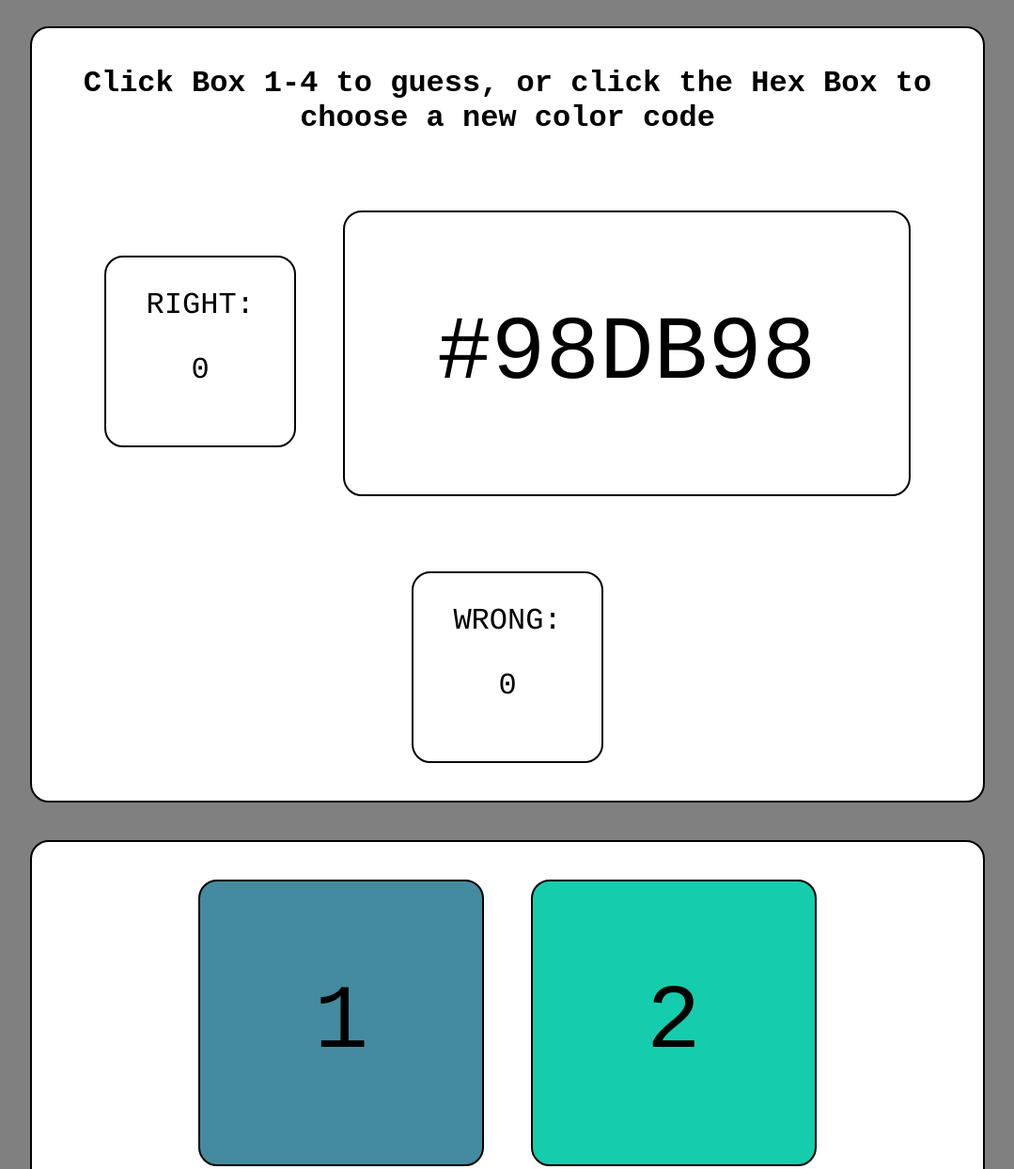
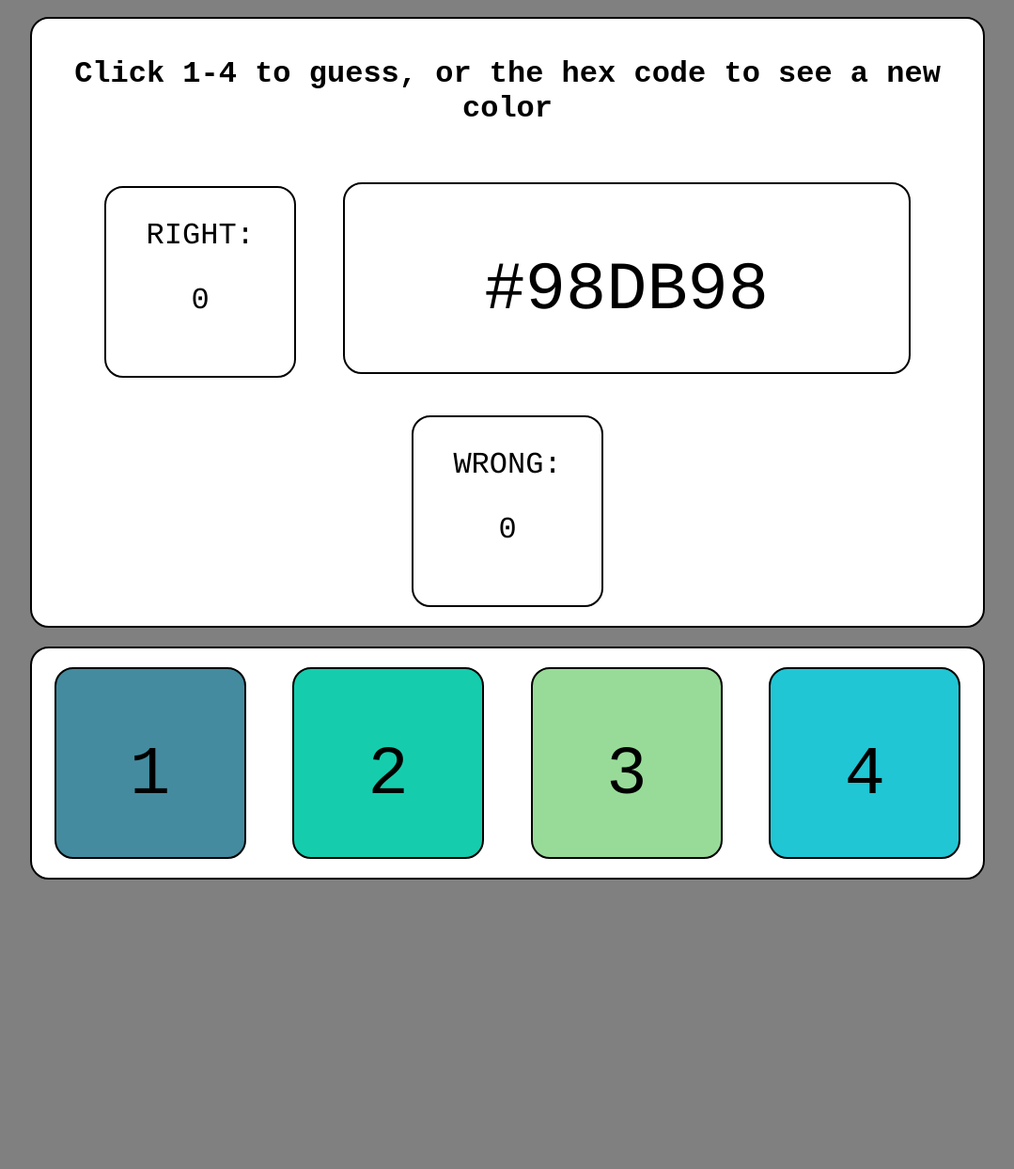
Before and after one commit to naterathbun/HexCodeColorGame, a plain HTML site: page HexCodeColorGame/index.html in a window 1280 px wide. Shown: the top 1244 px of the page at 94% size, without its empty margins (100-1179 px from the left). After the commit the page ends 954 px from the top, so only its background shows below. Drawn offline with Linux system fonts and the light colour scheme.

Commit message:
Added flashing of right/wrong answers with timeout, reorganized layout to better fit more screens

```diff
--- a/HexCodeColorGame/index.html
+++ b/HexCodeColorGame/index.html
@@ -7,7 +7,7 @@
 </head>
 <body>
     <div id="appTop">
-        <h1 id="directions">Click Box 1-4 to guess, or click the Hex Box to choose a new color code</h1>
+        <h1 id="directions">Click 1-4 to guess, or the hex code to see a new color</h1>
         <div id="numberCorrectBox">
             <p>RIGHT:</p>
             <p>0</p>
--- a/HexCodeColorGame/script.js
+++ b/HexCodeColorGame/script.js
@@ -14,12 +14,13 @@ $(document).ready(function () {
         if (convertRGBToHex($(event.target).css("background-color")) == $("#mysteryBox p").text()) {
             var oldCount = $("#numberCorrectBox p:nth-child(2)").text();
             $("#numberCorrectBox p:nth-child(2)").text(oldCount * 1 + 1);
-            alert("Correct!");
+            flashCorrect();
             loadNewColor();
         }
         else {
             var oldCount = $("#numberWrongBox p:nth-child(2)").text();
             $("#numberWrongBox p:nth-child(2)").text(oldCount * 1 + 1);
+            flashWrong();
         }
     });
 });
@@ -59,3 +60,13 @@ function convertRGBToHex(rgb) {
     }
     return ("#" + hex(rgb[1]) + hex(rgb[2]) + hex(rgb[3])).toUpperCase();
 }
+
+function flashCorrect() {
+    $("#numberCorrectBox").css("background-color", "green");
+    setTimeout(function () { $("#numberCorrectBox").css("background-color", "white"); }, 500);
+}
+
+function flashWrong() {
+    $("#numberWrongBox").css("background-color", "red");
+    setTimeout(function () { $("#numberWrongBox").css("background-color", "white"); }, 500);
+}
--- a/HexCodeColorGame/style.css
+++ b/HexCodeColorGame/style.css
@@ -14,7 +14,7 @@ h1 {
     min-width: 640px;
     border-radius: 20px;
     display: inline-block;
-    margin: 20px;
+    margin: 10px;
     text-align: center;
     border: 2px solid black;
 }
@@ -25,12 +25,12 @@ h1 {
 }
 
 #mysteryBox {
-    height: 300px;
+    height: 200px;
     width: 600px;
     min-width: 600px;
-    margin: 40px 20px;
+    margin: 20px;
     border-radius: 20px;
-    font: 96px Courier;
+    font: 72px Courier;
     text-align: center;
     display: inline-block;
     border: 2px solid black;
@@ -40,7 +40,7 @@ h1 {
     height: 200px;
     width: 200px;
     min-width: 200px;
-    margin: 40px 20px;
+    margin: 20px;
     border-radius: 20px;
     font: 32px Courier;
     text-align: center;
@@ -52,7 +52,7 @@ h1 {
     height: 200px;
     width: 200px;
     min-width: 200px;
-    margin: 40px 20px;
+    margin: 20px;
     border-radius: 20px;
     font: 32px Courier;
     text-align: center;
@@ -67,17 +67,18 @@ h1 {
     min-width: 640px;
     display: inline-block;
     border-radius: 20px;
-    margin: 20px;
+    margin: 10px;
     text-align: center;
     border: 2px solid black;
 }
 
 .guessBox {
-    width: 300px;
-    min-width: 300px;
-    margin: 40px 20px;
+    height: 200px;
+    width: 200px;
+    min-width: 200px;
+    margin: 20px;
     border-radius: 20px;
-    font-size: 96px;
+    font-size: 72px;
     color: black;
     text-align: center;
     display: inline-block;
```
Also changed, not shown: HexCodeColorGame/obj/Debug/HexCodeColorGame.csproj.FileListAbsolute.txt, 6 other files.
